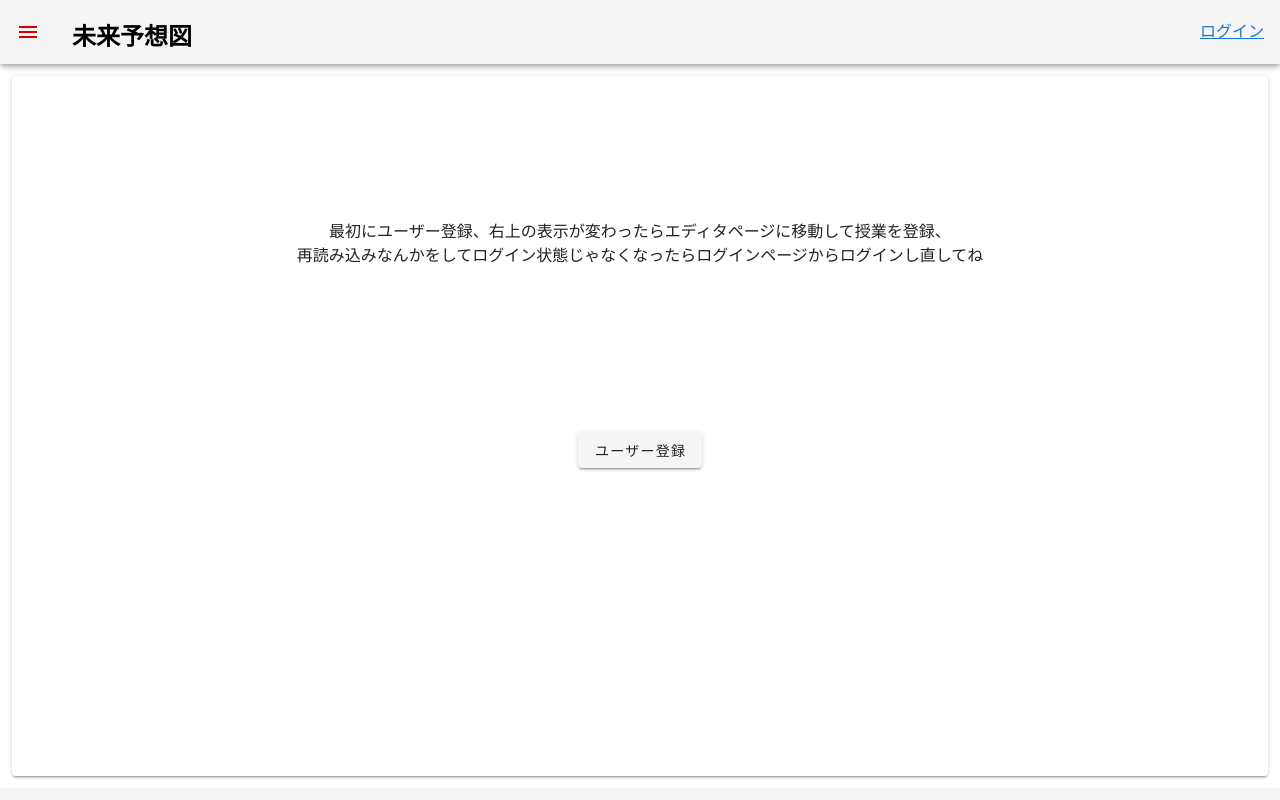
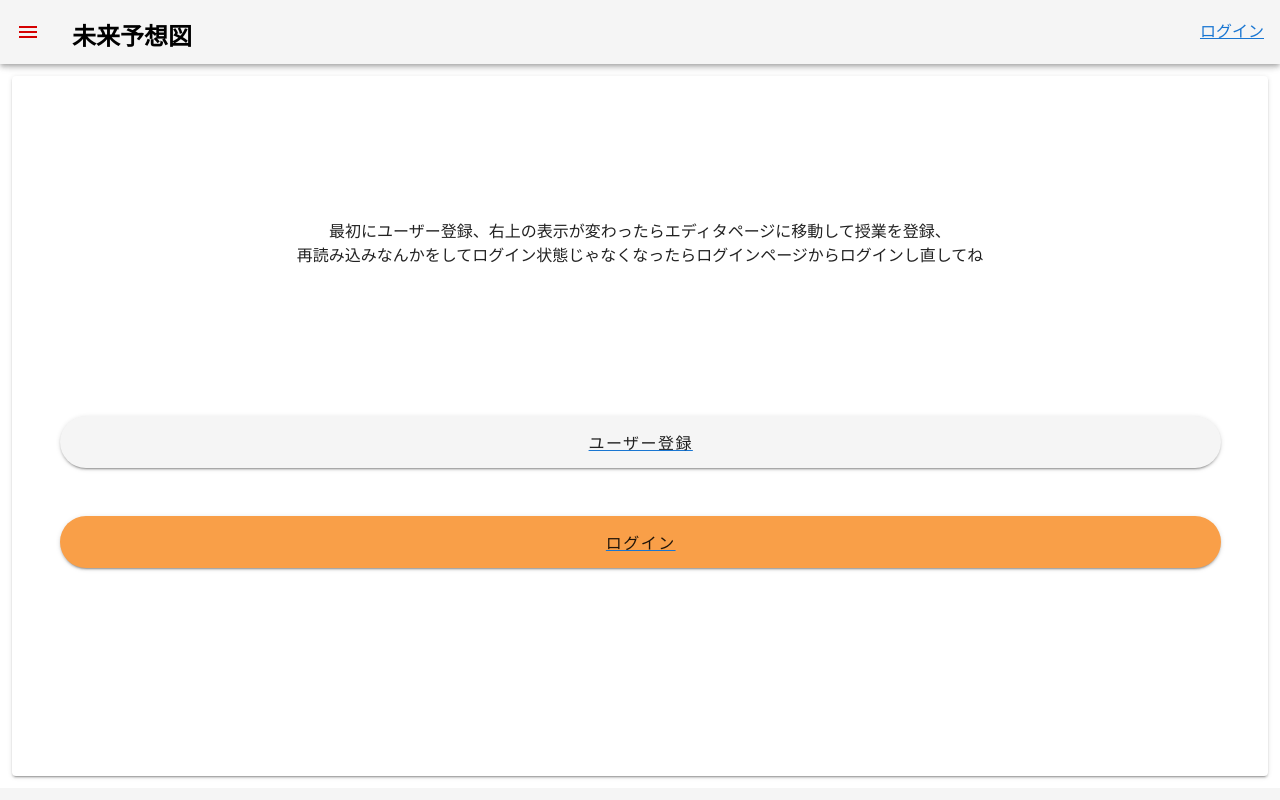
Before and after one commit to SystemEngineeringTeam/koukaten2019_front_vuetify, a Vue app: page / in a window 1280 px wide. Built offline with nearby package versions, Linux system fonts and the light colour scheme.

Commit message:
ホームのデザインの変更

```diff
--- a/src/pages/Home.vue
+++ b/src/pages/Home.vue
@@ -12,10 +12,18 @@
             <!--</router-link>-->
             <!--</v-card>-->
             <p style="padding-top:100px; padding-bottom:100px;">
-              最初にユーザー登録、右上の表示が変わったらエディタページに移動して授業を登録、<br />再読み込みなんかをしてログイン状態じゃなくなったらログインページからログインし直してね
+              最初にユーザー登録、右上の表示が変わったらエディタページに移動して授業を登録、
+              <br />再読み込みなんかをしてログイン状態じゃなくなったらログインページからログインし直してね
             </p>
             <router-link to="/Initial_Registration">
-              <v-btn class="mt-12">ユーザー登録</v-btn>
+              <div class="my-12">
+                <v-btn rounded block x-large>ユーザー登録</v-btn>
+              </div>
+            </router-link>
+            <router-link to="/Login">
+              <div class="my-12">
+                <v-btn rounded block x-large color="#F99F48">ログイン</v-btn>
+              </div>
             </router-link>
           </v-col>
           <!--<v-col cols="6">-->
```
